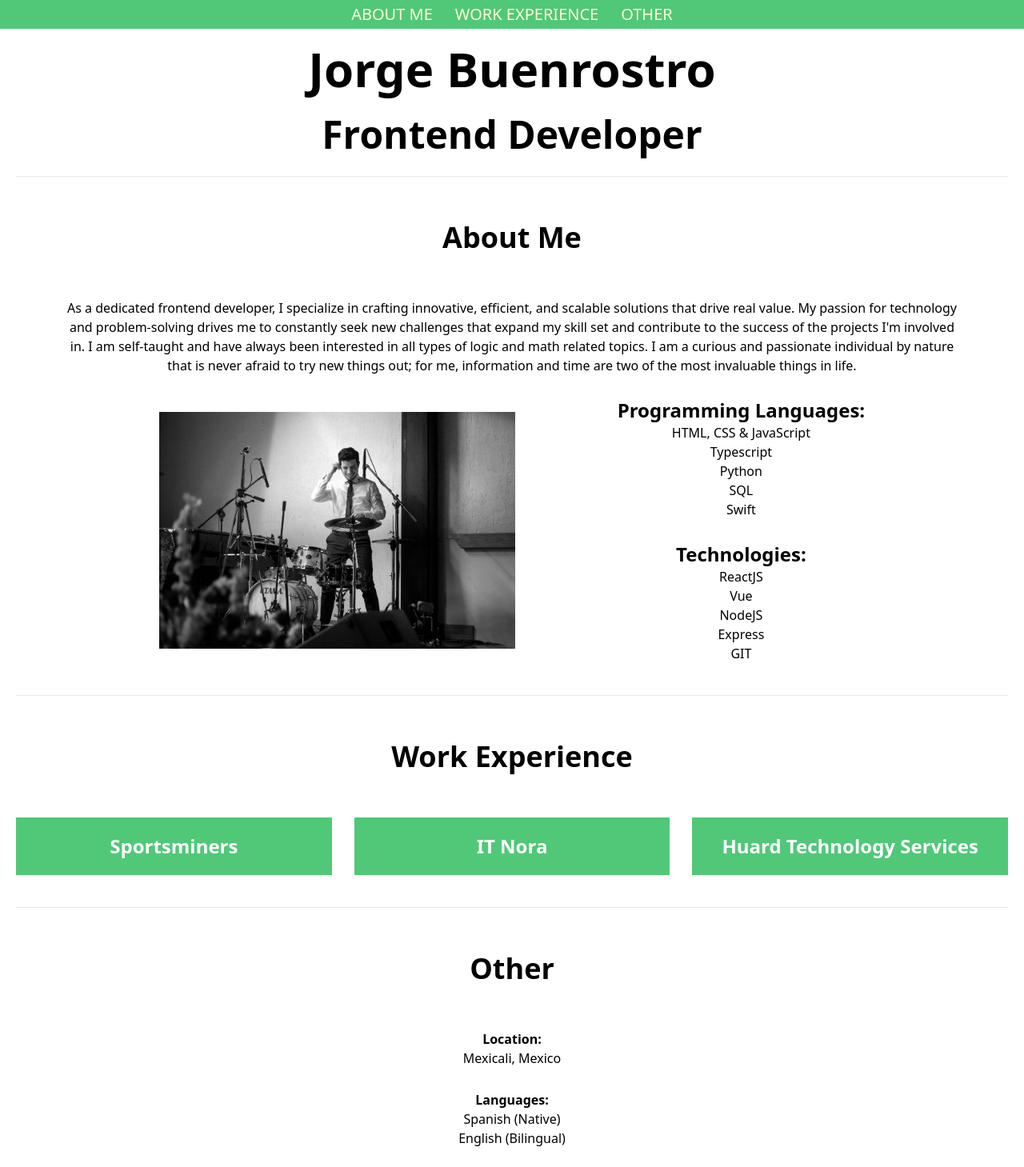
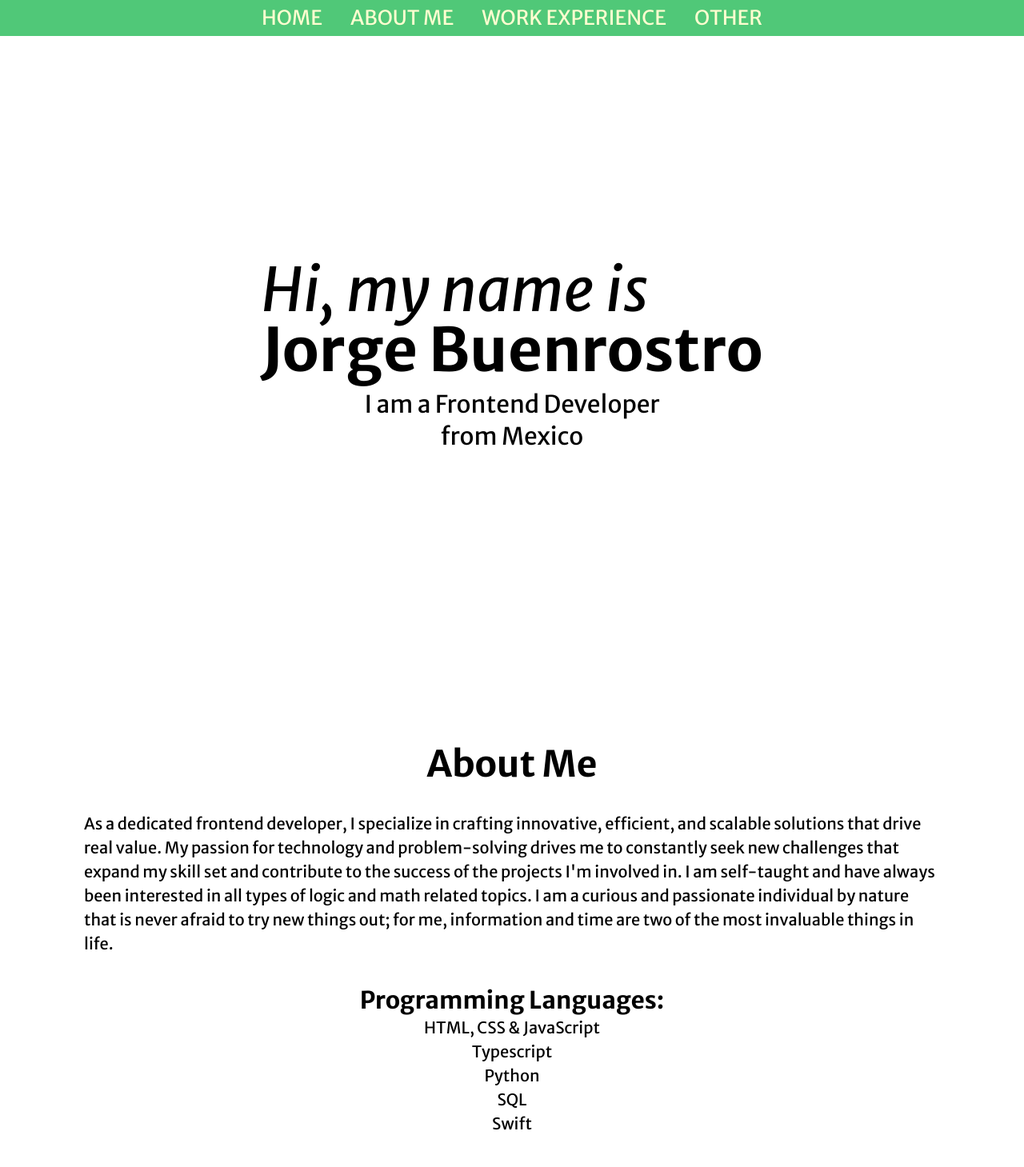
Before and after one commit to jlbmontejano/personal-portfolio, a React (Vite) app: page / in a window 1280 px wide. Shown: the top 1459 px of the page at 80% size. Built offline with nearby package versions, Linux system fonts and the light colour scheme.

Commit message:
Changed styling of the page

```diff
--- a/index.html
+++ b/index.html
@@ -3,6 +3,9 @@
 	<head>
 		<meta charset="UTF-8" />
 		<link rel="icon" type="image/svg+xml" href="/vite.svg" />
+		<link rel="preconnect" href="https://fonts.googleapis.com" />
+		<link rel="preconnect" href="https://fonts.gstatic.com" crossorigin />
+		<link href="https://fonts.googleapis.com/css2?family=Merriweather+Sans:ital,wght@0,300..800;1,300..800&family=Raleway:ital,wght@0,100..900;1,100..900&display=swap" rel="stylesheet" />
 		<meta name="viewport" content="width=device-width, initial-scale=1.0" />
 		<title>Jorge Buenrostro - Front End Developer</title>
 	</head>
--- a/src/App.tsx
+++ b/src/App.tsx
@@ -1,18 +1,22 @@
 import Header from "./components/Header";
-import Footer from "./components/Footer";
+import Home from "./sections/Home";
 import AboutMe from "./sections/AboutMe";
 import WorkExperience from "./sections/WorkExperience";
 // import Projects from "./sections/Projects";
 import Other from "./sections/Other";
+import Footer from "./components/Footer";
 
 const App = () => {
 	return (
 		<div>
 			<Header />
-			<AboutMe />
-			<WorkExperience />
-			{/* <Projects /> */}
-			<Other />
+			<div className='main-content'>
+				<Home />
+				<AboutMe />
+				<WorkExperience />
+				{/* <Projects /> */}
+				<Other />
+			</div>
 			<Footer />
 		</div>
 	);
--- a/src/components/IndividualWork.tsx
+++ b/src/components/IndividualWork.tsx
@@ -20,9 +20,9 @@ const IndividualWork = ({ work }: IndividualWorkProps) => {
 	return (
 		<>
 			<div className='flex flex-col w-full lg:w-1/3 text-white'>
-				<div onClick={() => setIsOpen(true)} className='p-5 cursor-pointer bg-emerald-green hover:text-cream hover:bg-dark-emerald-green'>
+				<button onClick={() => setIsOpen(true)} className='p-5 lg:hover:scale-102'>
 					<h5>{work.company}</h5>
-				</div>
+				</button>
 			</div>
 			<Transition show={isOpen} as={Fragment}>
 				<Dialog onClose={() => setIsOpen(false)} initialFocus={workTitleRef} className='relative z-50'>
@@ -60,7 +60,7 @@ const IndividualWork = ({ work }: IndividualWorkProps) => {
 											</li>
 										))}
 									</ul>
-									<button onClick={() => setIsOpen(false)} className='mt-5'>
+									<button onClick={() => setIsOpen(false)} className='mt-5 px-6 py-2'>
 										Close
 									</button>
 								</Dialog.Panel>
--- a/src/constants/index.ts
+++ b/src/constants/index.ts
@@ -1,4 +1,5 @@
 export const HEADER_OPTIONS = [
+	{ name: "HOME", scrollTo: "home" },
 	{ name: "ABOUT ME", scrollTo: "about-me" },
 	{ name: "WORK EXPERIENCE", scrollTo: "work-experience" },
 	// { name: "PROJECTS", scrollTo: "projects" },
--- a/src/index.css
+++ b/src/index.css
@@ -2,57 +2,48 @@
 @tailwind components;
 @tailwind utilities;
 
+html {
+  font-size: 20px;
+  text-align: center;
+}
+
 @layer base {
-
-  h1,
-  h2,
-  h3,
-  h4,
-  h5 {
-    @apply font-bold
-  }
-
   h1 {
-    @apply text-2xl lg:text-6xl
+    @apply text-3xl lg:text-6xl
   }
 
   h2 {
-    @apply text-3xl lg:text-5xl
+    @apply text-2xl lg:text-5xl
   }
 
   h3 {
-    @apply text-2xl lg:text-4xl
+    @apply text-xl lg:text-4xl font-bold
   }
 
   h4 {
-    @apply text-xl lg:text-3xl
+    @apply text-lg lg:text-3xl
   }
 
   h5 {
-    @apply text-lg lg:text-2xl
-  }
-
-  a:hover {
-    @apply text-charcoal-gray underline cursor-pointer
+    @apply text-base lg:text-2xl
   }
 
   button {
-    @apply text-white bg-emerald-green rounded py-2 px-4
-  }
-
-  button:hover {
-    @apply text-charcoal-gray underline
-  }
-
-  * {
-    @apply text-center
+    @apply text-white bg-emerald-green rounded
   }
 }
 
 @layer components {
+  .main-content {
+    @apply px-5
+  }
 
   .section-container {
-    @apply flex flex-col gap-7 p-5
+    @apply flex flex-col gap-7 w-full
+  }
+
+  .scroll-anchor {
+    @apply pb-10
   }
 
   .header,
@@ -62,10 +53,20 @@
 
   .header>a,
   .footer>a {
-    @apply text-sm md:text-xl
+    @apply text-xs md:text-xl
   }
 
-  .work-accordion {
-    @apply
+  .work-projects-section {
+    @apply w-full flex flex-col gap-7 lg:flex-row
   }
 }
+
+@layer utilities {
+  a:hover {
+    @apply text-charcoal-gray underline cursor-pointer
+  }
+
+  button:hover {
+    @apply hover:bg-dark-emerald-green text-cream underline
+  }
+}
--- a/src/sections/AboutMe.tsx
+++ b/src/sections/AboutMe.tsx
@@ -3,25 +3,20 @@ import { LANGUAGES, TECHNOLOGIES } from "../constants";
 const AboutMe = () => {
 	return (
 		<div className='section-container'>
-			<h1>Jorge Buenrostro</h1>
-			<h2>Frontend Developer</h2>
-
-			<hr id='about-me' />
-			<h3 className='py-7'>About Me</h3>
-			<p className='md:px-16'>As a dedicated frontend developer, I specialize in crafting innovative, efficient, and scalable solutions that drive real value. My passion for technology and problem-solving drives me to constantly seek new challenges that expand my skill set and contribute to the success of the projects I'm involved in. I am self-taught and have always been interested in all types of logic and math related topics. I am a curious and passionate individual by nature that is never afraid to try new things out; for me, information and time are two of the most invaluable things in life.</p>
-			<div className='flex flex-col gap-7 items-center justify-center lg:flex-row lg:px-16 lg:gap-32'>
-				<img src='assets/my-photo.jpg' alt='jorge-photo' className='lg:w-3/5 xl:w-2/5' />
+			<div id='about-me' className='scroll-anchor' />
+			<h3>About Me</h3>
+			<p className='lg:text-left md:px-16'>As a dedicated frontend developer, I specialize in crafting innovative, efficient, and scalable solutions that drive real value. My passion for technology and problem-solving drives me to constantly seek new challenges that expand my skill set and contribute to the success of the projects I'm involved in. I am self-taught and have always been interested in all types of logic and math related topics. I am a curious and passionate individual by nature that is never afraid to try new things out; for me, information and time are two of the most invaluable things in life.</p>
 			<div className='flex flex-col gap-7'>
-					<div className='flex flex-col'>
-						<h5>Programming Languages: </h5>
+				<div>
+					<h5 className='font-bold'>Programming Languages: </h5>
 					<ul>
 						{LANGUAGES.map(language => (
 							<li key={`${language}`}>{language}</li>
 						))}
 					</ul>
 				</div>
-					<div className='flex flex-col'>
-						<h5>Technologies: </h5>
+				<div>
+					<h5 className='font-bold'>Technologies: </h5>
 					<ul>
 						{TECHNOLOGIES.map(technology => (
 							<li key={`${technology}`}>{technology}</li>
@@ -30,7 +25,6 @@ const AboutMe = () => {
 				</div>
 			</div>
 		</div>
-		</div>
 	);
 };
 
--- /dev/null
+++ b/src/sections/Home.tsx
@@ -0,0 +1,19 @@
+const Home = () => {
+	return (
+		<div>
+			<div id='home' className='scroll-anchor absolute' />
+			<div className='flex flex-col w-full items-center h-screen justify-center'>
+				<div className='text-left'>
+					<h1 className='italic'>Hi, my name is</h1>
+					<h1 className='font-bold'>Jorge Buenrostro</h1>
+				</div>
+				<div className='mt-2'>
+					<h5>I am a Frontend Developer </h5>
+					<h5>from Mexico</h5>
+				</div>
+			</div>
+		</div>
+	);
+};
+
+export default Home;
--- a/src/sections/Other.tsx
+++ b/src/sections/Other.tsx
@@ -1,8 +1,8 @@
 const Education = () => {
 	return (
 		<div className='section-container'>
-			<hr id='other' />
-			<h3 className='py-7'>Other</h3>
+			<div id='other' className='scroll-anchor' />
+			<h3>Other</h3>
 			<div>
 				<p className='font-bold'>Location:</p>
 				<p> Mexicali, Mexico</p>
--- a/src/sections/Projects.tsx
+++ b/src/sections/Projects.tsx
@@ -4,8 +4,8 @@ import IndividualProject from "../components/IndividualProject";
 const ProjectSection = () => {
 	return (
 		<div className='section-container'>
-			<hr id='projects' />
-			<h3 className='py-7'>Projects</h3>
+			<div id='projects' className='scroll-anchor' />
+			<h3>Projects</h3>
 			<p>These are some of the projects I've worked on so far. I am constantly updating and improving them.</p>
 			<div className='flex flex-col gap-7 lg:flex-row'>
 				{PROJECTS.map((project, projectIdx) => (
--- a/src/sections/WorkExperience.tsx
+++ b/src/sections/WorkExperience.tsx
@@ -4,9 +4,9 @@ import { WORK_EXPERIENCE } from "../constants";
 const WorkExperience = () => {
 	return (
 		<div className='section-container'>
-			<hr id='work-experience' />
-			<h3 className='py-7'>Work Experience</h3>
-			<div className='flex flex-col gap-7 lg:flex-row'>
+			<div id='work-experience' className='scroll-anchor' />
+			<h3>Work Experience</h3>
+			<div className='work-projects-section'>
 				{WORK_EXPERIENCE.map((work, workIdx) => (
 					<IndividualWork work={work} key={workIdx} />
 				))}
--- a/tailwind.config.js
+++ b/tailwind.config.js
@@ -2,6 +2,9 @@
 export default {
 	content: ["./index.html", "./src/**/*.{js,ts,jsx,tsx}"],
 	theme: {
+		fontFamily: {
+			sans: "Merriweather Sans",
+		},
 		extend: {
 			colors: {
 				"emerald-green": "#50C878",
@@ -9,6 +12,9 @@ export default {
 				"charcoal-gray": "#36454F",
 				cream: "#FFFDD0",
 			},
+			scale: {
+				102: "1.02",
+			},
 		},
 	},
 	plugins: [],
```
Also changed, not shown: public/assets/my-photo.jpg (deleted). Lines whose indentation alone changed are shown as unchanged.
